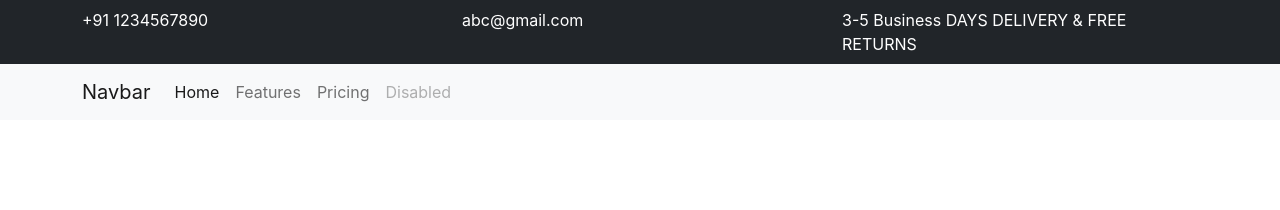
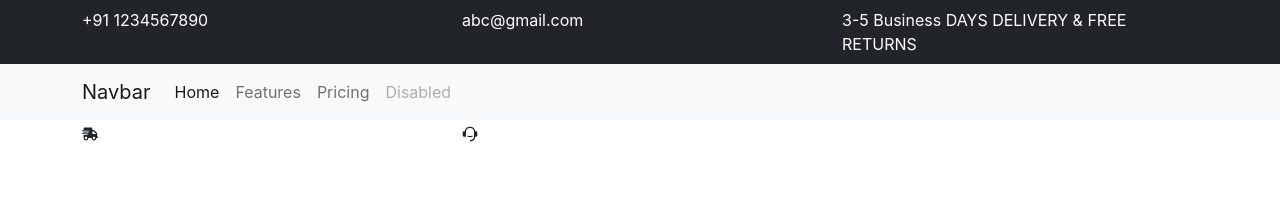
Before and after one commit to shyamjaiswal07/e-commerce, a React (Create React App) app: page / in a window 1280 px wide. Shown: the top 210 px of the page. Built offline with nearby package versions, Linux system fonts and the light colour scheme.

Commit message:
Three component

```diff
--- a/src/components/header/MainHeader.jsx
+++ b/src/components/header/MainHeader.jsx
@@ -1,5 +1,6 @@
 import React from "react";
 import { NavLink } from "react-router-dom";
+import ThreeCompoent from "../threecomp/ThreeCompoent";
 import TopHeader from "./TopHeader";
 
 const MainHeader = () => {
@@ -54,6 +55,8 @@ const MainHeader = () => {
           </div>
         </nav>
       </>
+
+      <ThreeCompoent />
     </>
   );
 };
--- /dev/null
+++ b/src/components/threecomp/ThreeCompoent.jsx
@@ -0,0 +1,25 @@
+import React from 'react';
+import { FaShippingFast } from "react-icons/fa";
+import { RiCustomerService2Fill } from "react-icons/ri"
+
+const ThreeCompoent = () => {
+    return (
+        <>
+            <div className="container">
+                <div className="row">
+                    <div className="col-md-4">
+                        <FaShippingFast />
+                    </div>
+                    <div className="col-md-4">
+                        <RiCustomerService2Fill />
+                    </div>
+                    <div className="col-md-4">
+
+                    </div>
+                </div>
+            </div>
+        </>
+    )
+}
+
+export default ThreeCompoent;
```
Also changed, not shown: src/components/header/NavHeader.jsx (deleted, +0 -42 lines).
